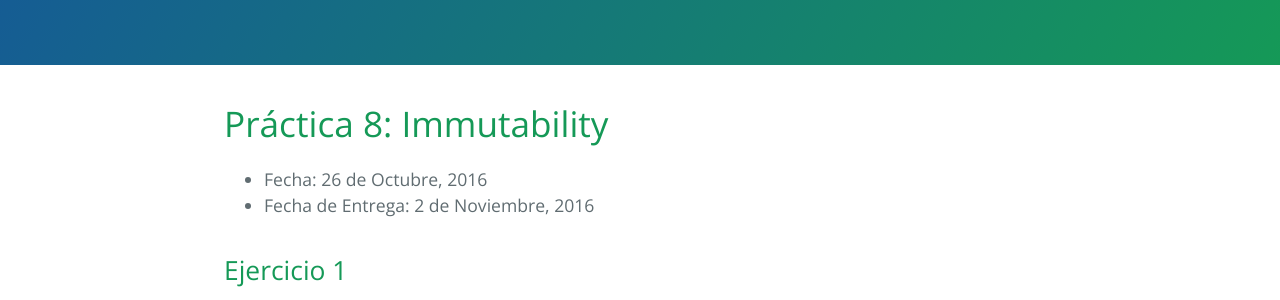
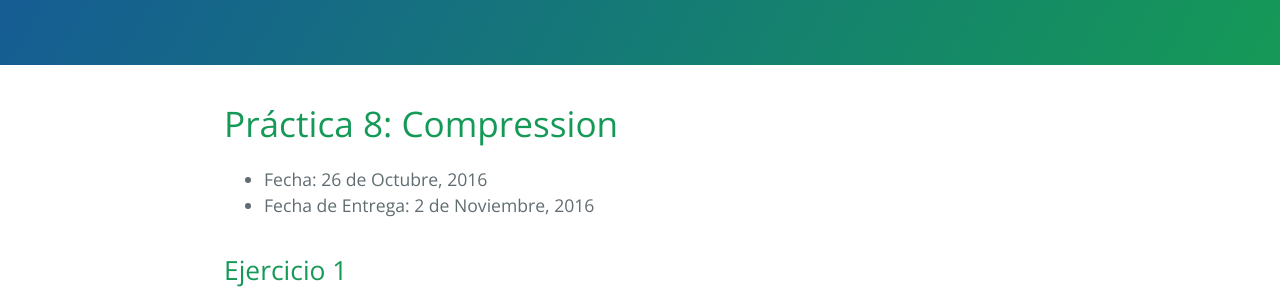
Before and after one commit to FacultadDeIngenieria/anaydis, a Jekyll site: the page built from practice/tp8.md, in a window 1280 px wide. Shown: the part 204-504 px from the top of the page. Built offline with Jekyll 4.4.1, drawn with Linux system fonts in a browser that asks for light colours.

Commit message:
Fix tp8 header.

```diff
--- a/practice/tp8.md
+++ b/practice/tp8.md
@@ -4,7 +4,7 @@ layout: practice
 permalink: /practice/8
 ---
 
-# Práctica 8: Immutability
+# Práctica 8: Compression
 
 * Fecha: 26 de Octubre, 2016
 * Fecha de Entrega: 2 de Noviembre, 2016
```
